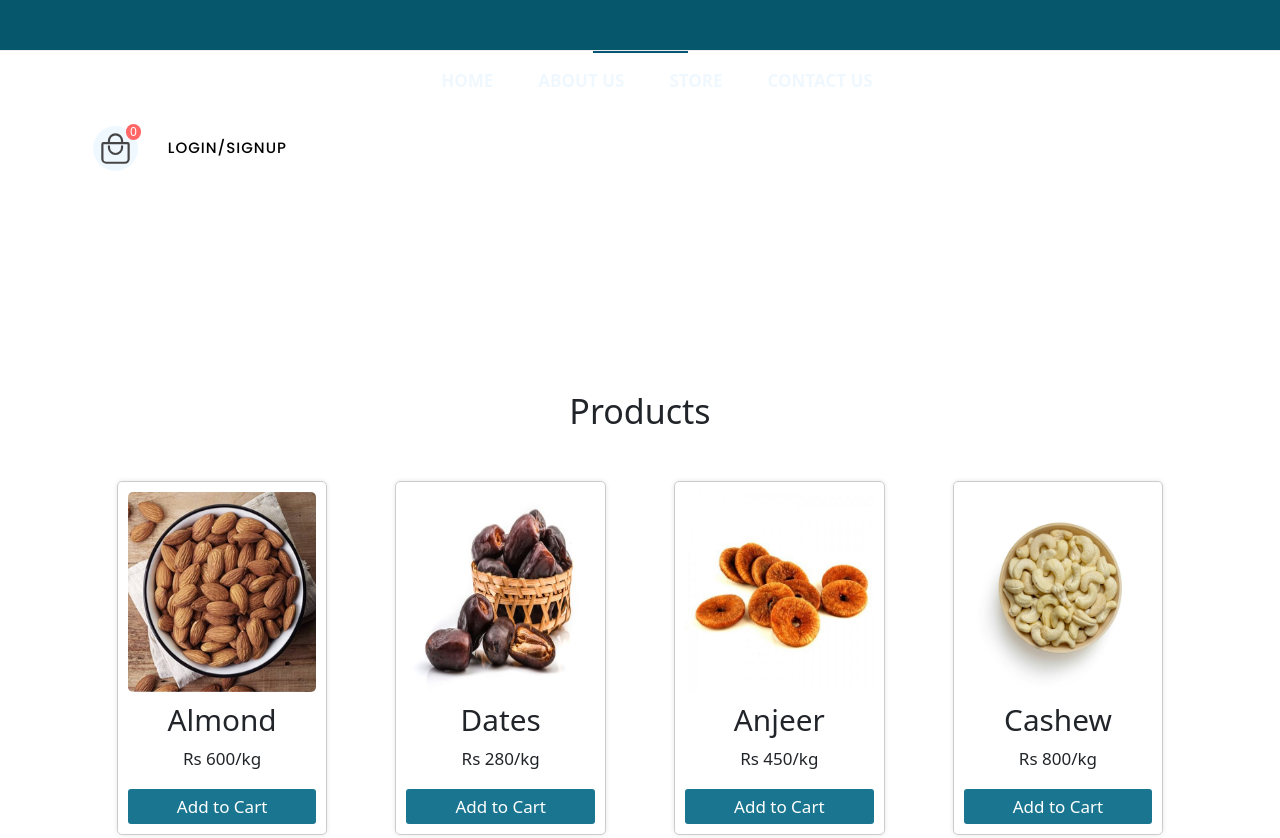
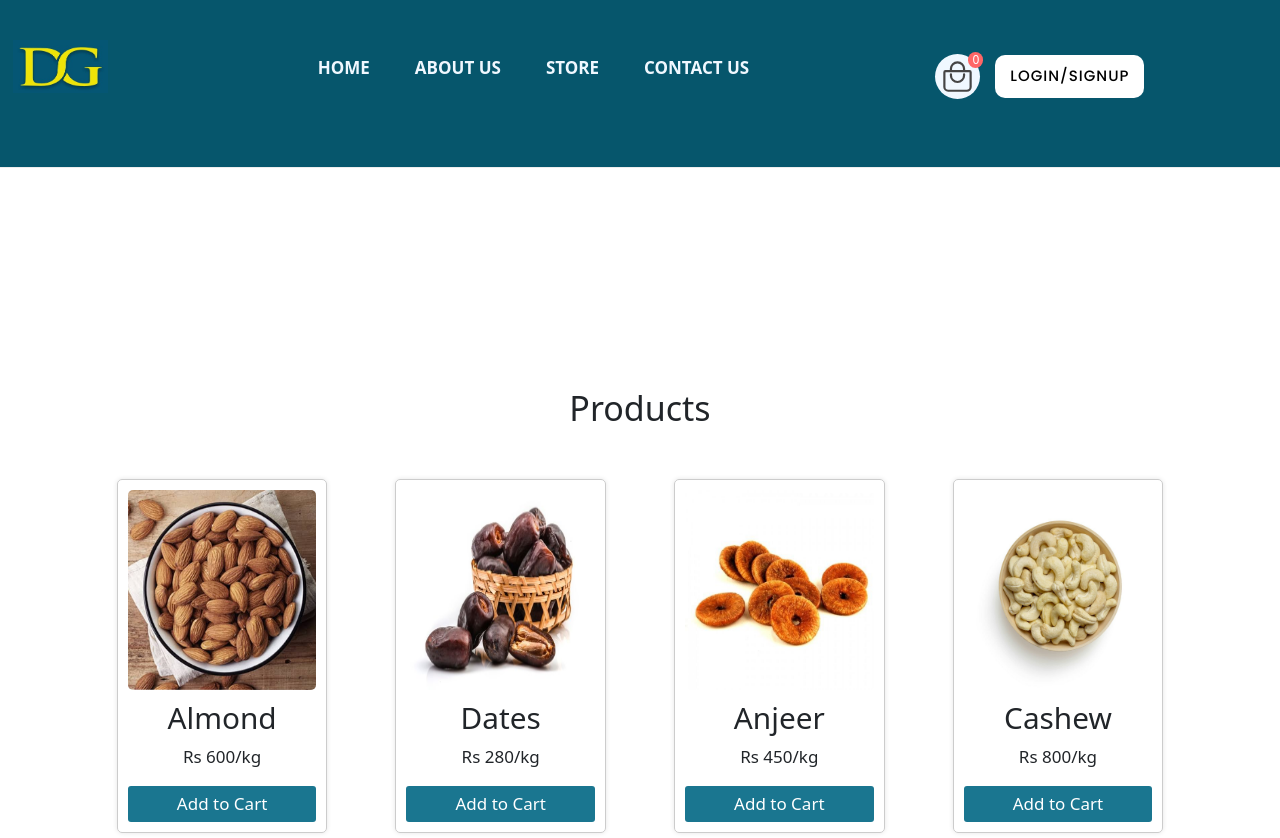
Before and after one commit to Jayrane03/DG-Cashew, a plain HTML site: page Frontend/Pages/store.html in a window 1280 px wide. Shown: the top 838 px of the page. Drawn offline with nearby package versions, Linux system fonts and the light colour scheme.

Commit message:
Make the store header visible

```diff
--- a/Frontend/Pages/store.html
+++ b/Frontend/Pages/store.html
@@ -61,7 +61,7 @@
 </head>
 <body>
     <section class="store">
-        <div class="header-main">
+        <div class="header-main store_head">
             <div class="toggle-bar" onclick="toggleSidebar()">
                 <ion-icon name="menu-outline" class="ham_icon"></ion-icon>
               </div>
@@ -75,7 +75,7 @@
 
                   </div>
               </div>
-            <div class="container">
+            <div class="container store_head_cont">
               <a href="#" class="header-logo">
                 <img src="../Images/logo.jpg"
                   alt="logo" width="95" height="53">
--- a/Frontend/Styles/store.css
+++ b/Frontend/Styles/store.css
@@ -13,7 +13,24 @@
 #store_head{
     margin-top: 100px;
 }
+.store_head{
 
+        position: relative;
+        top: 0;
+        height: 21vh;
+        width: 100%;
+        padding: 0;
+        border-bottom: 1px solid var(--cultured);
+        background-color: rgb(6, 86, 108);
+
+}
+.store_head_cont{
+    display: flex;
+    position: absolute;
+    top: 5%;
+    justify-content: center;
+    z-index: 1000;
+}
 .pro-row{
     justify-content: center;
     align-items: center;
```
Also changed, not shown: Frontend/Home/main.html (+1 -1 lines).
